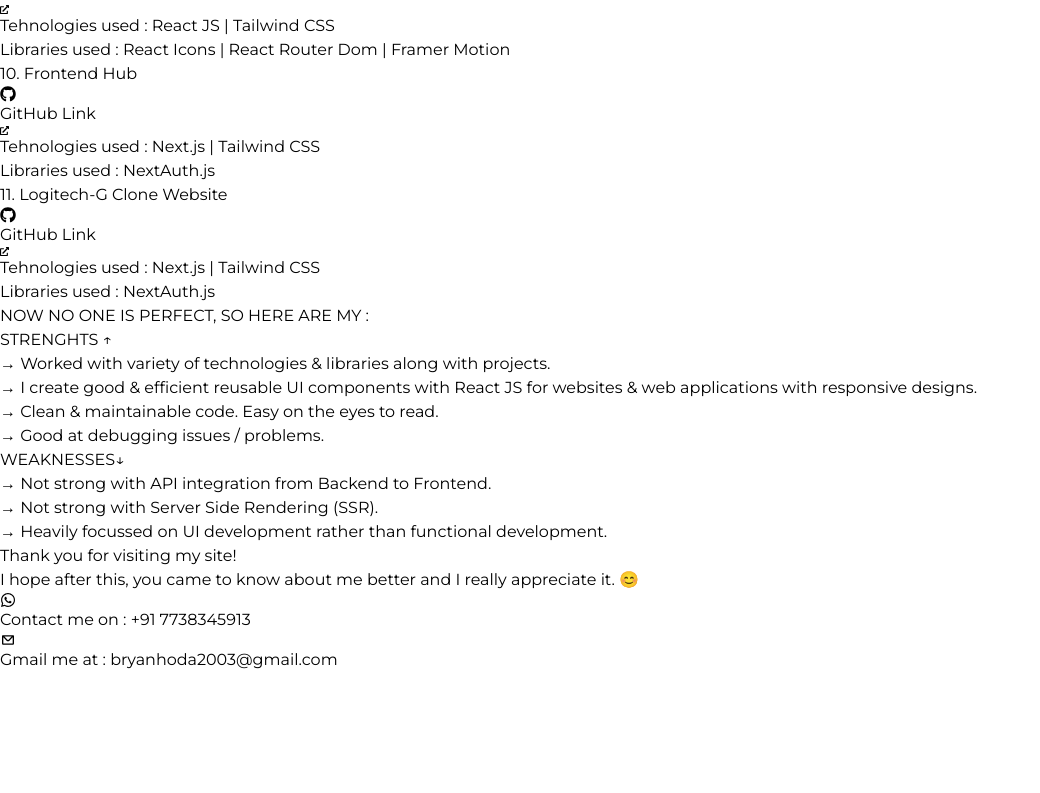
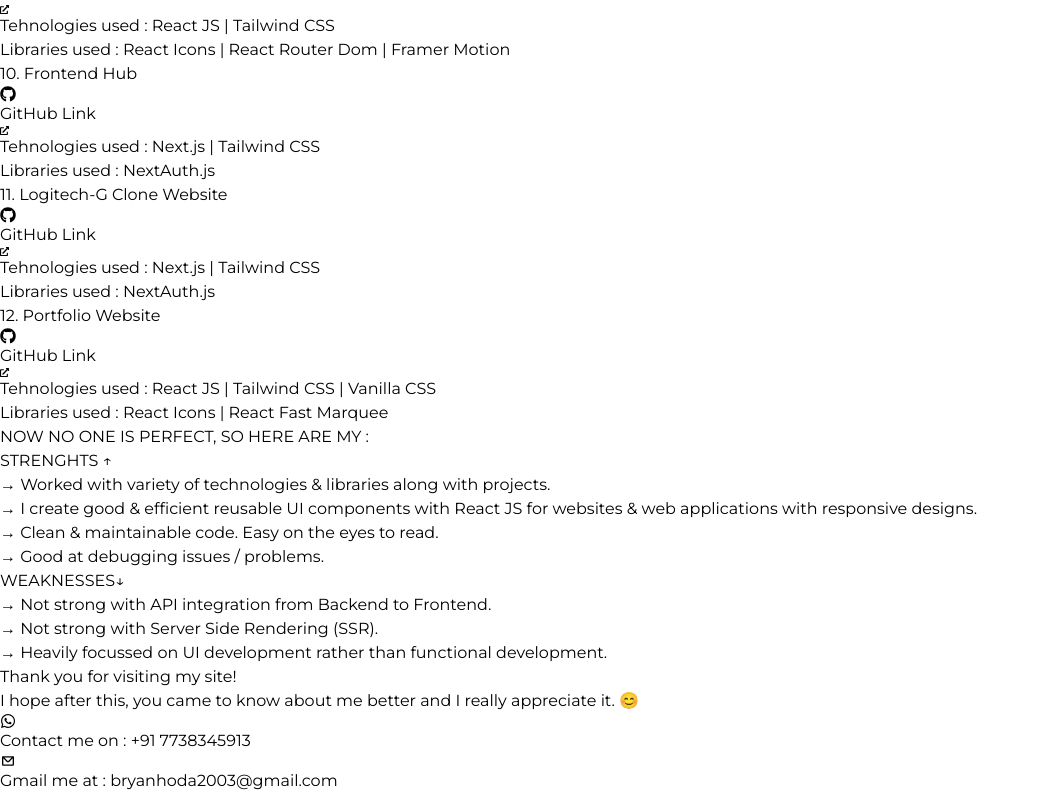
Before and after one commit to BryanHoda11/My-Portfolio, a React (Vite) app: page / in a window 1280 px wide. Shown: the part 4366-5159 px from the top of the page, without its empty margins (0-1040 px from the left). Before the commit the page ends 5038 px from the top, so only its background shows below. Built offline with nearby package versions, Linux system fonts and the light colour scheme.

Commit message:
Modified App.jsx

```diff
--- a/src/App.jsx
+++ b/src/App.jsx
@@ -243,6 +243,12 @@
               <p className='text-blue-800 text-sm opacity-60'>Tehnologies used : Next.js | Tailwind CSS</p>
               <p className='text-blue-800 text-sm opacity-60'>Libraries used : NextAuth.js</p>
             </li>
+            <li className='flex flex-col justify-center gap-3 mx-5 my-5 h-auto min-w-[350px]'>
+              <h2 className='text-xl font-bold'>12. Portfolio Website</h2>
+              <h4 className='flex items-center gap-4'><FaGithub /><a href="hhttps://github.com/BryanHoda11/Portfolio-Website" target='_blank' className='underline flex items-center gap-2 text-blue-700 hover:text-blue-800 cursor-pointer'>GitHub Link<FaExternalLinkAlt style={{fontSize:'9px'}}/></a></h4>
+              <p className='text-blue-800 text-sm opacity-60'>Tehnologies used : React JS | Tailwind CSS | Vanilla CSS</p>
+              <p className='text-blue-800 text-sm opacity-60'>Libraries used : React Icons | React Fast Marquee</p>
+            </li>
           </ul>
         </div>
 
```
